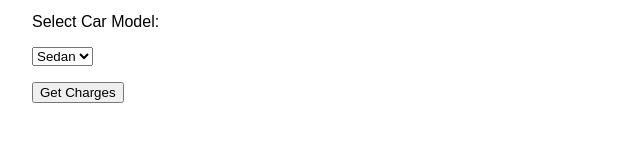
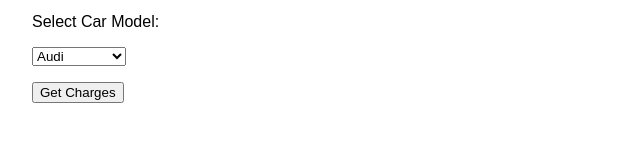
Before and after one commit to Mashmighty/parking-2, a plain HTML site: page public/index.html in a window 1280 px wide. Shown: the part 146-288 px from the top of the page, 0-640 px from the left. Drawn offline with Linux system fonts and the light colour scheme.

Commit message:
car models updated

```diff
--- a/public/index.html
+++ b/public/index.html
@@ -20,9 +20,9 @@
 
   <label for="car">Select Car Model:</label>
   <select id="car">
-    <option value="sedan">Sedan</option>
-    <option value="suv">SUV</option>
-    <option value="truck">Truck</option>
+    <option value="sedan">Audi</option>
+    <option value="suv">Volkswagen</option>
+    <option value="truck">Mercedes</option>
   </select>
 
   <button onclick="calculate()">Get Charges</button>
```
